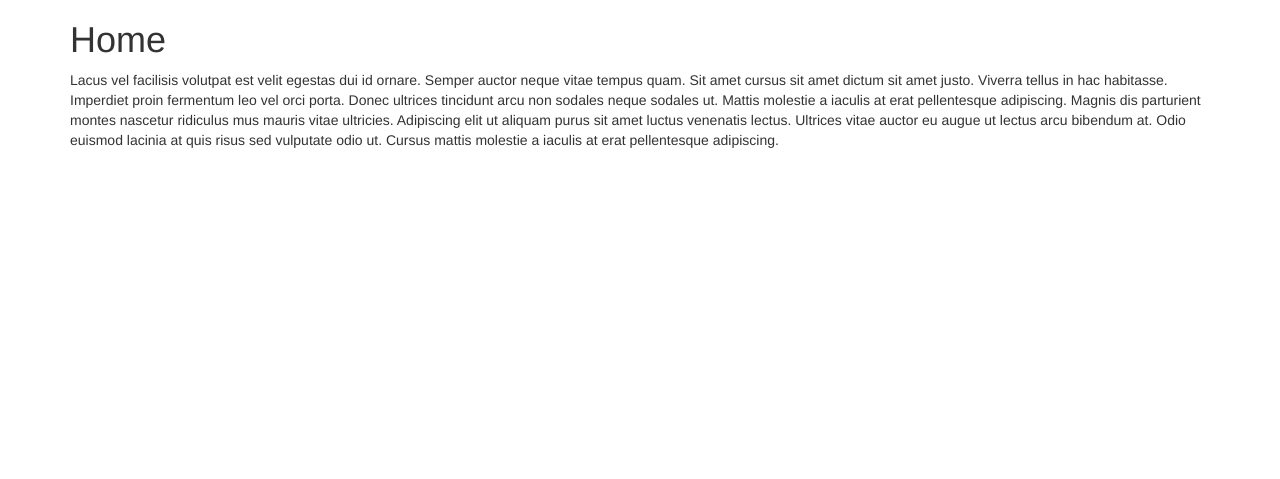
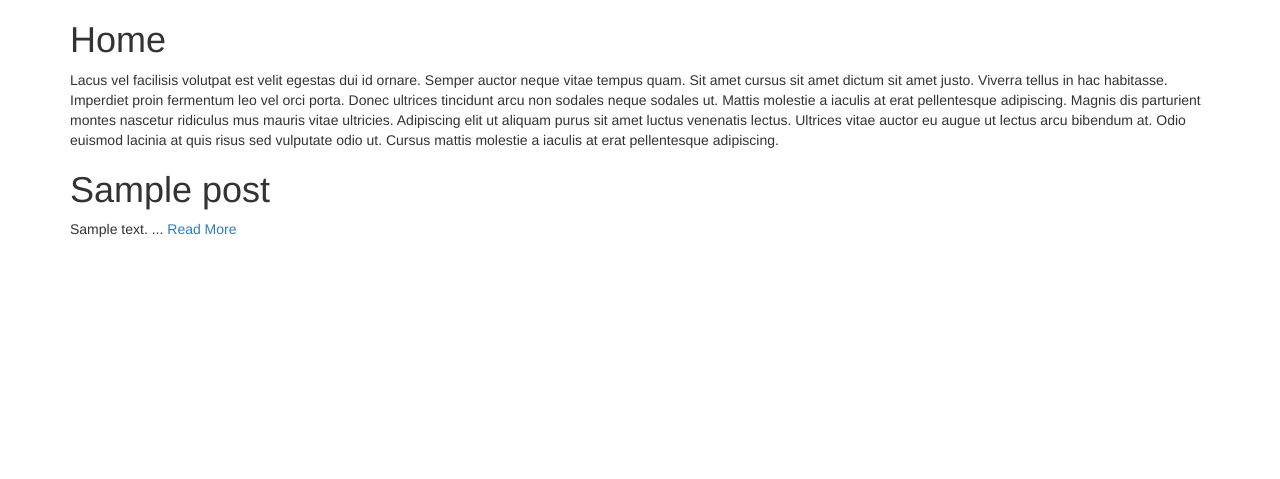
Before and after one commit to XeanN/express-ejs, a Node server app: page / in a window 1280 px wide. Shown: the part 90-569 px from the top of the page. Run offline with Node 20, Linux system fonts and the light colour scheme; tables that the repository leaves empty hold one stand-in row (values such as "Sample post"); some libraries are stand-ins or nearby versions.

Commit message:
Seguimos avanzando

```diff
--- a/app.js
+++ b/app.js
@@ -1,9 +1,9 @@
-//jshint esversion:6
 
 const express = require("express");
 const bodyParser = require("body-parser");
 const ejs = require("ejs");
 const _ = require("lodash");
+const mongoose = require('mongoose');
 
 const homeStartingContent = "Lacus vel facilisis volutpat est velit egestas dui id ornare. Semper auctor neque vitae tempus quam. Sit amet cursus sit amet dictum sit amet justo. Viverra tellus in hac habitasse. Imperdiet proin fermentum leo vel orci porta. Donec ultrices tincidunt arcu non sodales neque sodales ut. Mattis molestie a iaculis at erat pellentesque adipiscing. Magnis dis parturient montes nascetur ridiculus mus mauris vitae ultricies. Adipiscing elit ut aliquam purus sit amet luctus venenatis lectus. Ultrices vitae auctor eu augue ut lectus arcu bibendum at. Odio euismod lacinia at quis risus sed vulputate odio ut. Cursus mattis molestie a iaculis at erat pellentesque adipiscing.";
 const aboutContent = "Hac habitasse platea dictumst vestibulum rhoncus est pellentesque. Dictumst vestibulum rhoncus est pellentesque elit ullamcorper. Non diam phasellus vestibulum lorem sed. Platea dictumst quisque sagittis purus sit. Egestas sed sed risus pretium quam vulputate dignissim suspendisse. Mauris in aliquam sem fringilla. Semper risus in hendrerit gravida rutrum quisque non tellus orci. Amet massa vitae tortor condimentum lacinia quis vel eros. Enim ut tellus elementum sagittis vitae. Mauris ultrices eros in cursus turpis massa tincidunt dui.";
@@ -16,10 +16,34 @@ app.set('view engine', 'ejs');
 app.use(bodyParser.urlencoded({extended: true}));
 app.use(express.static("public"));
 
-let posts = [];
+mongoose.connect('mongodb://127.0.0.1:27017/blogDB', {useNewUrlParser: true})
+  .then( ()=> {
+    console.log("Conexion correcta");
+  })
+  .catch(error => {
+    console.log(error);
+  })
+
+const postSchema = new mongoose.Schema({
+  title: String,
+  content: String
+});
+
+const Post = mongoose.model("Post", postSchema);
+
 
 app.get("/", (req, res)=> {
-  res.render("home", {StartingContent : homeStartingContent, posts : posts });
+
+  Post.find({}).exec()
+  .then(posts => {
+    res.render("home", {
+      startingContent: homeStartingContent,
+      posts: posts
+    });
+  })
+  .catch(error => {
+    console.log(error);
+  });
 
 });
 
@@ -37,31 +61,37 @@ app.get("/compose", (req, res)=> {
 
 app.post("/compose", (req, res) => {
 
-  let post = {
+  let post = new Post({
     title: req.body.postTitle,
     content: req.body.postBody
-  };
+  });
 
-  posts.push(post);
-
-  res.redirect("/");
+  post.save()
+    .then(() => {
+      res.redirect("/");
+    })
+    .catch(error => {
+      console.log(error);
+    });
 });
 
-app.get("/posts/:postName", (req, res)=> {
+app.get("/posts/:postId", (req, res)=> {
 
-  let requestedTitle = _.lowerCase(req.params.postName);
+  let requestedPostId = req.params.postId;
 
-  posts.forEach(function(post){
-    let storedTitle = _.lowerCase(post.title);
-    let storedContent = _.lowerCase(post.content);
-
-    if( requestedTitle === storedTitle){
-      res.render("post", {title : post.title, content : post.content})
-    };
-  });
+  Post.findOne({_id: requestedPostId}).exec()
+    .then(post => {
+      res.render("post", {
+        title: post.title,
+        content: post.content
+      });
+    })
+    .catch(error => {
+      console.log(error);
+    });
 });
 
 
-app.listen(3000, function() {
-  console.log("Server started on port 3000");
+app.listen(8081, function() {
+  console.log("Server started on port 8081");
 });
--- a/package.json
+++ b/package.json
@@ -11,7 +11,8 @@
     "body-parser": "^1.18.3",
     "ejs": "^3.1.9",
     "express": "^4.16.3",
-    "lodash": "^4.17.21"
+    "lodash": "^4.17.21",
+    "mongoose": "^7.3.2"
   },
   "description": ""
 }
--- a/views/home.ejs
+++ b/views/home.ejs
@@ -1,15 +1,18 @@
 <%- include("./partials/header") %>
 
-    <h1>Home</h1>
-    <p> <%= StartingContent %> </p>
+<h1>Home</h1>
+<p> <%= startingContent %> </p>
 
-    <% posts.forEach( function(post) { %>
-        <h1> <%= post.title %> </h1>
-        <p>
-            <%= post.content.substring(0,100) + "..." %>
-            <a href="/posts/<%= post.title %>">Read More</a>
-        </p>
 
-    <% }); %>
+<%  posts.forEach(function(post){ %>
+
+<h1><%=post.title%></h1>
+<p>
+<%=post.content.substring(0, 100) + " ..."%>
+<a href="/posts/<%=post._id%>">Read More</a>
+</p>
+
+
+<% }) %>
 
 <%- include("./partials/footer") %>
```
Also changed, not shown: test.ejs (added, +16 -0 lines), views/post.ejs (+7 -4 lines), 1 other file.
